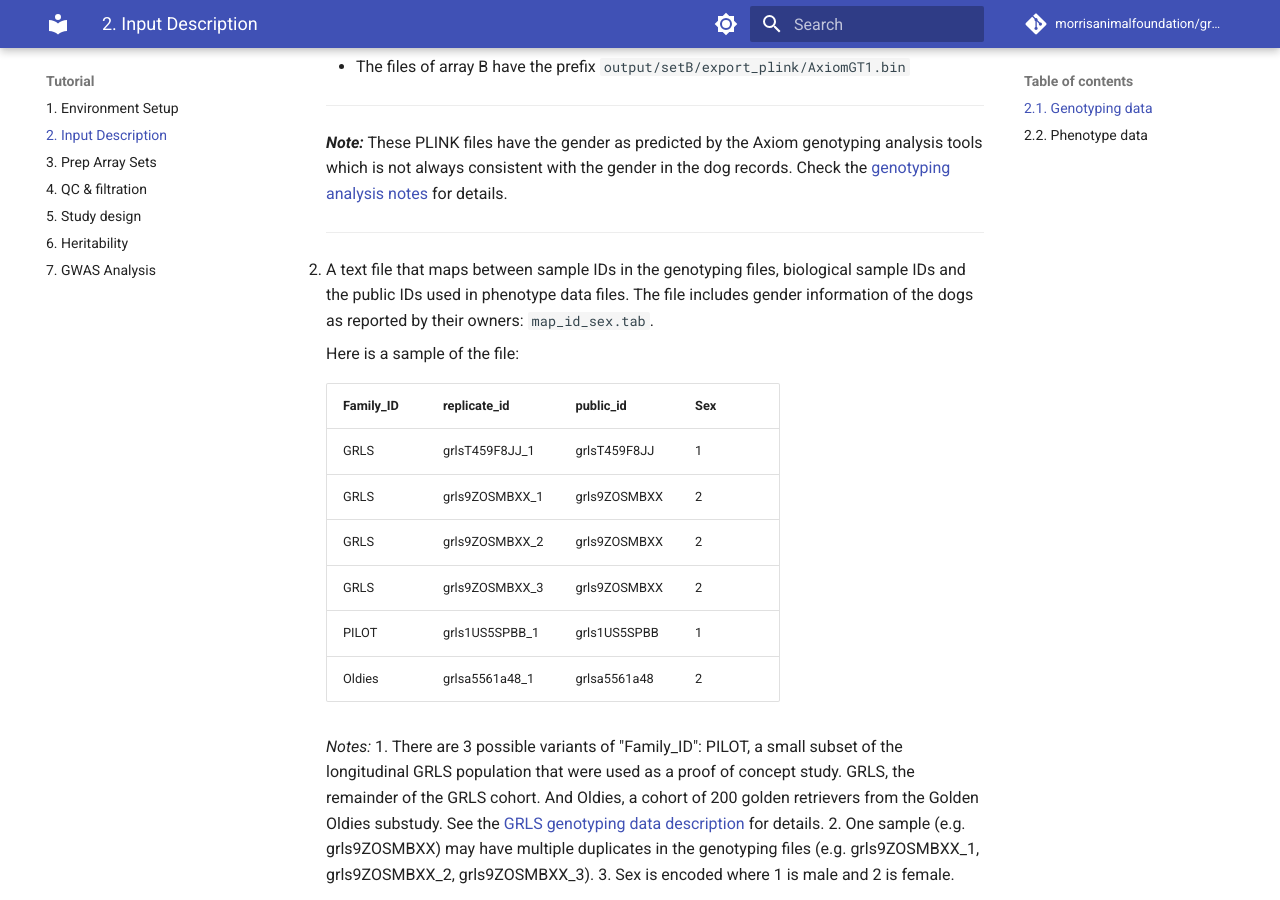
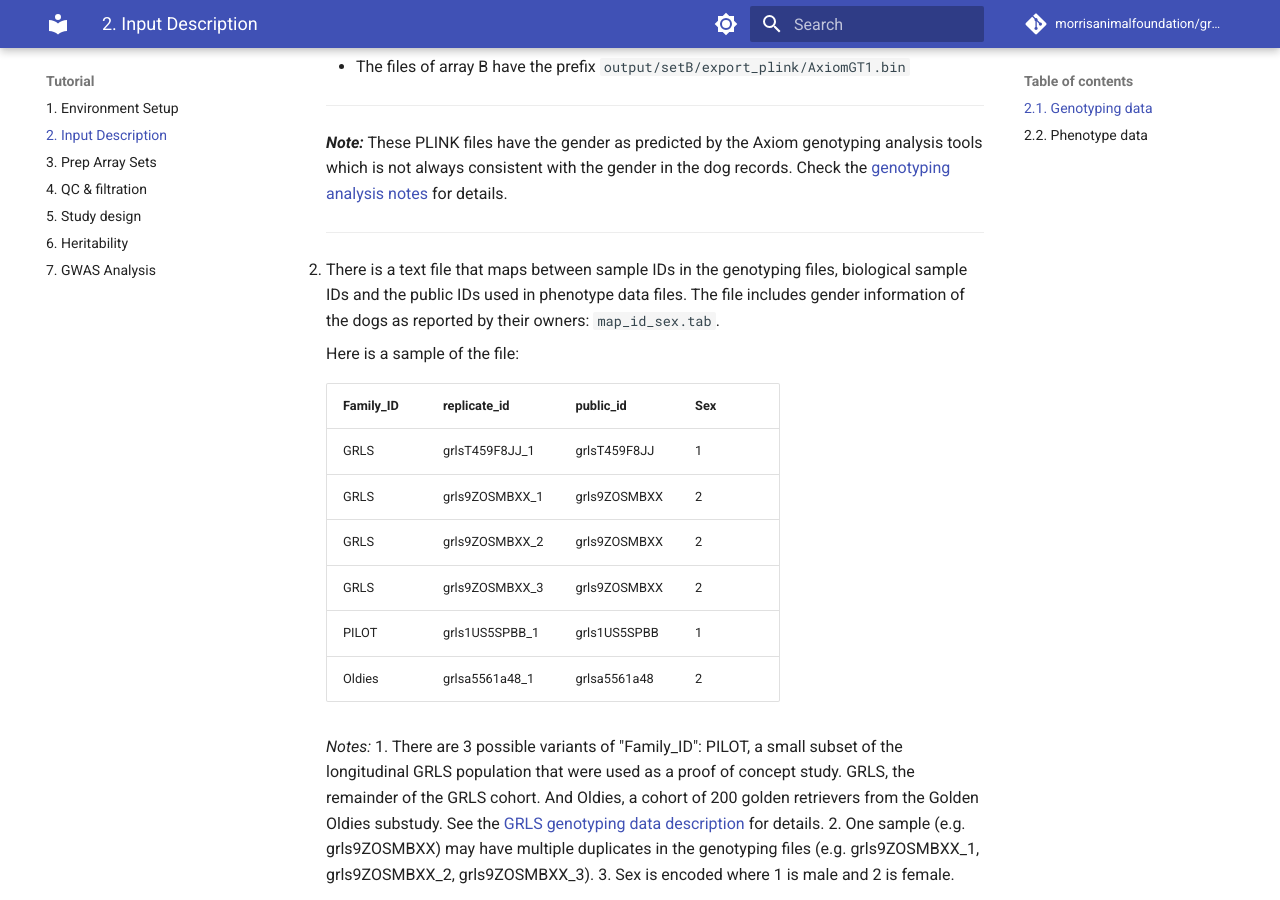
Before and after one commit to morrisanimalfoundation/grGWAS, an MkDocs documentation site: the page built from docs/2.Input_files.md, in a window 1280 px wide and 900 px high, scrolled down 442 px. Built offline with MkDocs 1.6.1 and Material for MkDocs 9.7.7, drawn with Linux system fonts in a browser that asks for light colours; comment, search, counter and statistics services are not loaded.

Commit message:
Update 2.Input_files.md

```diff
--- a/docs/2.Input_files.md
+++ b/docs/2.Input_files.md
@@ -12,7 +12,7 @@
 
     ---
 
-2.  A text file that maps between sample IDs in the genotyping files, biological sample IDs and the public IDs used in phenotype data files. The file includes gender information of the dogs as reported by their owners: `map_id_sex.tab`.
+2.  There is a text file that maps between sample IDs in the genotyping files, biological sample IDs and the public IDs used in phenotype data files. The file includes gender information of the dogs as reported by their owners: `map_id_sex.tab`.
 
 
     Here is a sample of the file:
```
